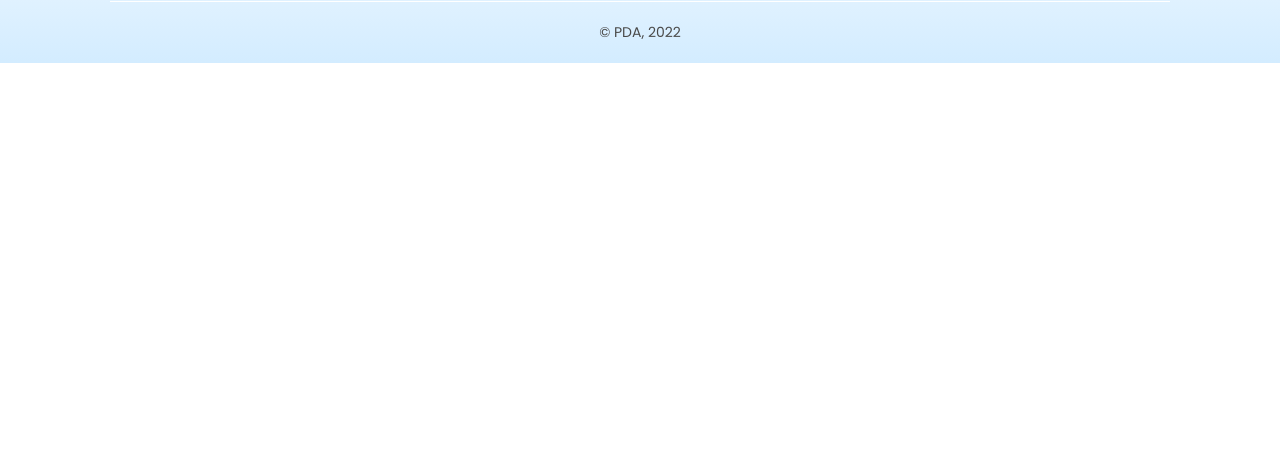
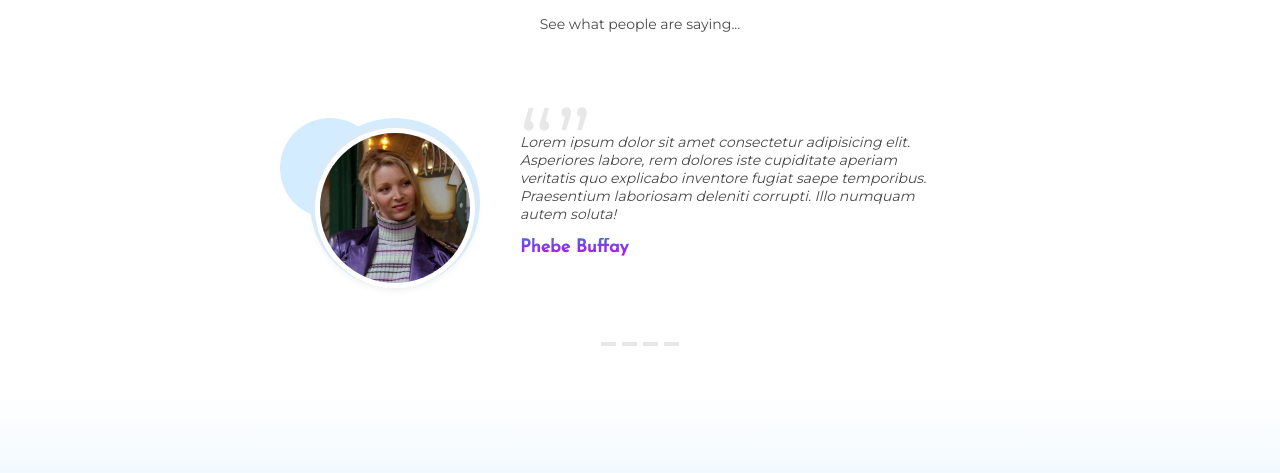
Before and after one commit to akasrai/pda, a plain HTML site: page index.html in a window 1280 px wide. Shown: the part 1967-2440 px from the top of the page. Before the commit the page ends 2030 px from the top, so only its background shows below. Drawn offline with nearby package versions, Linux system fonts and the light colour scheme; a web font is replaced by a local one.

Commit message:
Add Testimonials section

```diff
--- a/css/color.css
+++ b/css/color.css
@@ -1,7 +1,7 @@
 :root {
-  --primary: #d3ecff;
-  --secondary: #ebffe7;
-  --third: #ffdcec;
+  --light-blue: #d3ecff;
+  --light-green: #ebffe7;
+  --light-pink: #ffdcec;
   --black: #000;
   --white: #fff;
   --pink: #cb00ff;
@@ -15,4 +15,5 @@
   --instagram-blue: #4c68d7;
   --instagram-maroon: #cd486b;
   --youtube-red: #ff0000;
+  --light-gray: #e7e7e7;
 }
--- a/css/layout.css
+++ b/css/layout.css
@@ -1,7 +1,10 @@
-@import url("https://fonts.googleapis.com/css2?family=Poppins&display=swap");
+@import url("https://fonts.googleapis.com/css2?family=Poppins:400,600");
 @import url("https://fonts.googleapis.com/css2?family=Qwitcher+Grypen&display=swap");
 @import url("https://fonts.googleapis.com/css2?family=Josefin+Sans&display=swap");
 @import url("https://fonts.googleapis.com/css2?family=Satisfy&display=swap");
+@import "https://fonts.googleapis.com/css?family=Lato:400,700";
+@import "https://fonts.googleapis.com/css?family=Montserrat:400,700";
+
 @import url("./color.css");
 @import "https://unpkg.com/ionicons@4.4.4/dist/css/ionicons.min.css";
 
@@ -10,11 +13,12 @@
   margin: 0;
 }
 
-body {
-  font-family: "Poppins", sans-serif;
+html {
+  font-family: "Montserrat", sans-serif;
   color: var(--dark);
   font-size: 14px;
   box-sizing: border-box;
+  scroll-behavior: smooth;
 }
 
 .container {
@@ -33,6 +37,10 @@ body {
 
 .justify-content-between {
   justify-content: space-between;
+}
+
+.justify-content-center {
+  justify-content: center;
 }
 
 .justify-content-end {
@@ -68,16 +76,22 @@ body {
   color: var(--black);
 }
 
+.d-inline {
+  display: inline;
+}
+
 .section-title {
-  padding: 30px 0;
+  padding: 60px 0;
 }
 
 .section-title h1 {
-  font-family: "Qwitcher Grypen", cursive;
-  font-size: 60px;
+  /* font-family: "Qwitcher Grypen", cursive; */
+  font-size: 30px;
   background: -webkit-linear-gradient(var(--black), var(--pink));
   -webkit-background-clip: text;
   -webkit-text-fill-color: transparent;
+  font-weight: 600;
+  padding: 10px 0;
 }
 
 .section-title p {
@@ -91,46 +105,13 @@ header {
   padding: 20px 0;
 }
 
-.navbar {
-  padding: 22px 0;
-  padding-right: 30px;
-}
-
-.navbar ul {
-  list-style-type: none;
-}
-
-.navbar ul li a {
-  padding: 10px 25px;
-  text-decoration: none;
-  display: block;
-  color: var(--dark);
-  background: -webkit-linear-gradient(var(--black), var(--pink));
-  -webkit-background-clip: text;
-  -webkit-text-fill-color: transparent;
-  transition: 0.3s;
-  transition-timing-function: ease-in-out;
-  font-size: 16px;
-}
-
-.navbar ul li a:hover {
-  padding: 10px 25px;
-  text-decoration: none;
-  display: block;
-  color: var(--dark);
-  background: -webkit-linear-gradient(var(--black), var(--green));
-  -webkit-background-clip: text;
-  -webkit-text-fill-color: transparent;
-}
-
 .footer-section {
-  background-image: linear-gradient(180deg, var(--white), var(--primary));
+  background-image: linear-gradient(180deg, var(--white), var(--light-blue));
 }
 
 .footer {
   padding: 20px;
   padding-top: 80px;
-  /* background-color: var(--primary); */
   border-top-left-radius: 10px;
   border-top-right-radius: 10px;
 }
@@ -158,4 +139,10 @@ header {
   border: 2px solid transparent;
   border-radius: 20px;
   color: var(--black);
+  box-shadow: 0 0 0 0.2rem var(--light-green);
 }
+
+.btn-primary:focus {
+  outline: 0;
+  box-shadow: 0 0 0 0.2rem var(--light-blue);
+}
--- a/css/style.css
+++ b/css/style.css
@@ -5,6 +5,38 @@
   font-family: "Qwitcher Grypen", cursive;
   font-size: 60px;
   background: -webkit-linear-gradient(var(--black), var(--pink));
+  -webkit-background-clip: text;
+  -webkit-text-fill-color: transparent;
+}
+
+.navbar {
+  padding: 22px 0;
+  padding-right: 30px;
+}
+
+.navbar ul {
+  list-style-type: none;
+}
+
+.navbar ul li a {
+  padding: 10px 25px;
+  text-decoration: none;
+  display: block;
+  color: var(--dark);
+  background: -webkit-linear-gradient(var(--black), var(--pink));
+  -webkit-background-clip: text;
+  -webkit-text-fill-color: transparent;
+  transition: 0.3s;
+  transition-timing-function: ease-in-out;
+  font-size: 16px;
+}
+
+.navbar ul li a:hover {
+  padding: 10px 25px;
+  text-decoration: none;
+  display: block;
+  color: var(--dark);
+  background: -webkit-linear-gradient(var(--black), var(--green));
   -webkit-background-clip: text;
   -webkit-text-fill-color: transparent;
 }
@@ -56,8 +88,8 @@
   border-color: var(--youtube-red);
 }
 
-.hero-banner-section {
-  background-image: linear-gradient(180deg, var(--third), var(--white));
+.header-section {
+  background-image: linear-gradient(180deg, var(--light-pink), var(--white));
   border-radius: 10px;
   margin-bottom: -50px;
 }
@@ -111,13 +143,13 @@
 }
 
 .services {
-  background-color: var(--secondary);
-  padding: 25px 40px;
+  background-color: var(--light-green);
+  padding: 50px 40px;
   border-radius: 12px;
   width: auto;
   margin: auto;
   gap: 20px;
-  box-shadow: 0 3px 9px #e7e7e7b8;
+  box-shadow: 0 3px 9px var(--light-gray) b8;
 }
 
 .services .service {
@@ -135,13 +167,13 @@
   justify-content: center;
   align-items: center;
   font-size: 25px;
-  margin: 20px auto;
+  margin: 0 auto;
 }
 
 .services .service .service-title {
   text-align: center;
   margin: 10px 0;
-  font-size: 16px;
+  font-size: 14px;
 }
 
 .services .service .service-description {
@@ -159,7 +191,7 @@
 
 .products .product {
   padding: 30px;
-  /* box-shadow: 0 3px 9px #e7e7e7b8; */
+  box-shadow: 0 3px 9px var(--light-gray);
   border-radius: 10px;
 }
 
@@ -182,3 +214,95 @@
   -webkit-background-clip: text;
   -webkit-text-fill-color: transparent;
 }
+
+.testimonials-block {
+  padding: 20px 0;
+}
+
+.testimonial {
+  width: 60%;
+}
+
+.testimonial .testimonial__image-wrapper {
+  width: -webkit-fill-available;
+  position: relative;
+}
+
+.testimonial .testimonial__image-wrapper .testimonial__image-bubble-1 {
+  background: var(--light-blue);
+  width: 170px;
+  height: 170px;
+  border-radius: 50%;
+}
+
+.testimonial .testimonial__image-wrapper .testimonial__image-bubble-2 {
+  background: var(--light-blue);
+  width: 100px;
+  height: 100px;
+  border-radius: 50%;
+  position: absolute;
+  left: -30px;
+  top: 0px;
+  z-index: -1;
+}
+
+.testimonial .testimonial__image-wrapper .testimonial__image {
+  width: 150px;
+  height: 150px;
+  overflow: hidden;
+  border-radius: 50%;
+  border: 5px solid var(--white);
+  box-shadow: 0 0 10px var(--light-gray);
+  position: absolute;
+  left: 5px;
+  top: 10px;
+}
+
+.testimonial .testimonial__image-wrapper .testimonial__image img {
+  width: 200%;
+  margin-left: -70px;
+}
+
+.testimonial .testimonial__content {
+  padding: 40px;
+  position: relative;
+  font-style: italic;
+}
+
+.testimonial .testimonial__content .quote {
+  font-size: 92px;
+  position: absolute;
+  top: 50px;
+  left: 39px;
+  line-height: 0;
+  color: var(--light-gray);
+  z-index: -1;
+  font-style: normal;
+}
+
+.testimonial .testimonial__content .testimonial__content--name {
+  font-size: 18px;
+  font-style: normal;
+  font-family: "Josefin Sans", sans-serif;
+  background: -webkit-linear-gradient(var(--instagram-blue), var(--pink));
+  -webkit-background-clip: text;
+  -webkit-text-fill-color: transparent;
+  margin: 15px 0;
+}
+
+.testimonials .testimonial__index-wrapper {
+  margin: 30px 0;
+}
+
+.testimonials .testimonial__index-wrapper .testimonial__index {
+  height: 4px;
+  width: 15px;
+  background: var(--light-gray);
+  margin: 0 3px;
+  cursor: pointer;
+}
+
+.testimonials .testimonial__index-wrapper .testimonial__index:hover {
+  background: var(--instagram-blue);
+  transition: linear 0.3s;
+}
--- a/index.html
+++ b/index.html
@@ -7,12 +7,11 @@
     <meta name="viewport" content="width=device-width, initial-scale=1.0">
 
     <link href="./css/style.css" rel="stylesheet" />
-    <title>Document</title>
+    <title>pda | Beauty and Cosmetic Shop</title>
 </head>
 
 <body>
-    <section class="hero-banner-section">
-
+    <section class="header-section">
         <header>
             <div class="container flex justify-content-between">
                 <div class="logo">
@@ -22,8 +21,8 @@
                 <nav class="navbar flex">
                     <ul class="flex justify-content-end">
                         <li><a href="#">Home</a></li>
-                        <li><a href="#">Projects</a></li>
-                        <li><a href="#">Members</a></li>
+                        <li><a href="#services">Services</a></li>
+                        <li><a href="#">Products</a></li>
                         <li><a href="#">Contact</a></li>
                     </ul>
                 </nav>
@@ -60,7 +59,7 @@
                         </a>
 
                         <button class="btn btn-primary">
-                            Sign up <i class="ion-ios-arrow-forward"></i>
+                            Contact <i class="ion-ios-call"></i>
                         </button>
                     </div>
                 </div>
@@ -151,6 +150,41 @@
         </div>
     </section>
 
+    <section id="testimonials" class="testimonials-block">
+        <div class="container">
+            <div class="section-title text-center">
+                <h1 class="bold">Testimonials</h1>
+                <p>See what people are saying...</p>
+            </div>
+            <div class="testimonials">
+                <div class="testimonial flex m-auto align-items-center">
+                    <div class="testimonial__image-wrapper">
+                        <div class="testimonial__image-bubble-1"></div>
+                        <div class="testimonial__image">
+                            <img src="./img/phebe.webp" alt="Jon Doe" />
+                        </div>
+                        <div class="testimonial__image-bubble-2"></div>
+                    </div>
+                    <div class="testimonial__content">
+                        <span class="quote">“”</span>
+                        <p>
+                            Lorem ipsum dolor sit amet consectetur adipisicing elit. Asperiores labore, rem dolores iste
+                            cupiditate aperiam veritatis quo explicabo inventore fugiat saepe temporibus. Praesentium
+                            laboriosam deleniti corrupti. Illo numquam autem soluta!
+                        </p>
+                        <p class="testimonial__content--name bold">Phebe Buffay</p>
+                    </div>
+                </div>
+                <div class="testimonial__index-wrapper flex justify-content-center">
+                    <div class="testimonial__index"></div>
+                    <div class="testimonial__index"></div>
+                    <div class="testimonial__index"></div>
+                    <div class="testimonial__index"></div>
+                </div>
+            </div>
+        </div>
+    </section>
+
     <footer class="footer-section">
         <div class="container">
             <div class="footer">
@@ -173,7 +207,13 @@
                     </div>
                 </div>
                 <hr class="hr" />
-                <p class="text-center">&copy; PDA, 2022</p>
+                <div class="text-center">
+                    <span>&copy;</span>
+                    <div class="logo d-inline">
+                        <h1 class="d-inline"><span>.</span>pda</h1>
+                    </div>
+                    <span>, 2022</span>
+                </div>
             </div>
         </div>
     </footer>
```
Also changed, not shown: img/phebe.webp (added), 2 other files.
